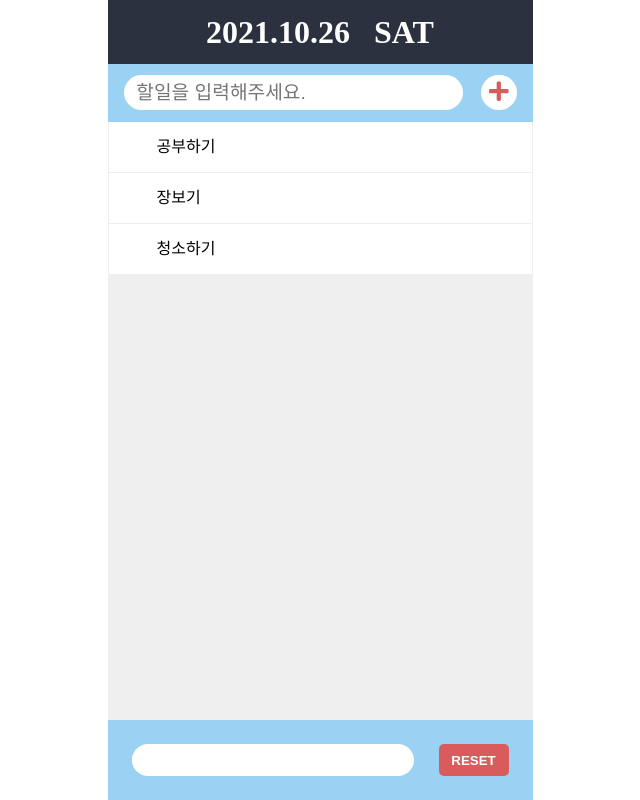
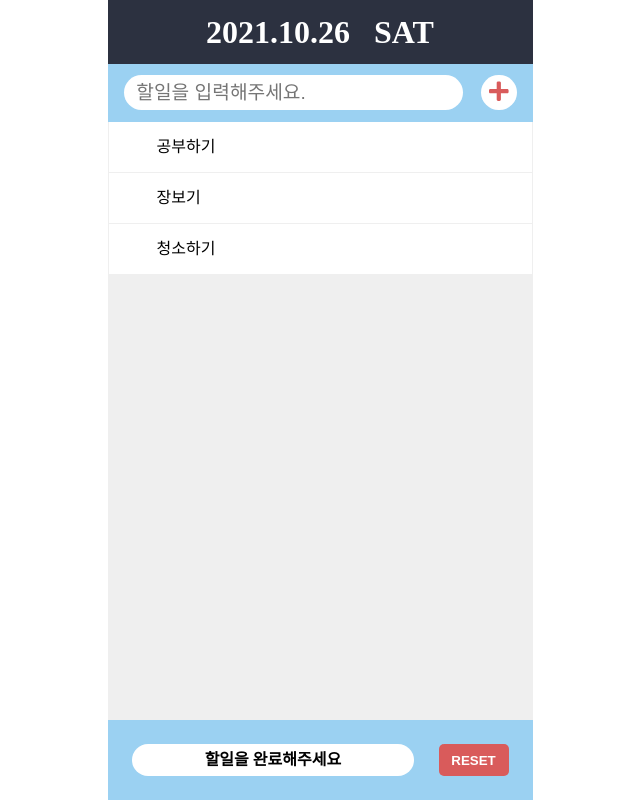
Before and after one commit to NamgyungKim/Todo-list-2021, a React (Create React App) app: page / in a window 1280 px wide. Shown: the whole page, without its empty margins (320-960 px from the left). Built offline with nearby package versions, Linux system fonts and the light colour scheme.

Commit message:
완료된 목록이 없을경우

```diff
--- a/src/app.css
+++ b/src/app.css
@@ -20,3 +20,4 @@ header { width: 100%; height: 4rem; text-align: center; background-color: #2C314
 .rate { width: 75%; height: 2rem; border-radius: 1em; background-color: white; }
 .rate .gauge{text-align: center; height: 2rem; border-radius: 1em;  background-color: #D95B5B; color: white; font-weight: bold; line-height: 2rem; transition: .5s;}
 .reset_btn{ max-width: 70px; width: 20%; border: none; border-radius: 5px; background-color: #D95B5B; color: white; font-weight: bold; box-sizing: border-box;}
+.no_gauge {width: 100%; line-height: 2em; text-align: center; font-weight: bold;}
--- a/src/components/footer.jsx
+++ b/src/components/footer.jsx
@@ -6,7 +6,11 @@ const Footer = (props) => {
   return (
     <footer className="footer">
       <div className="rate">
-        <div className="gauge" style={{width: gauge+'%'}}>{gauge}%</div>
+        {
+          gauge === 0 ?
+          <div className="no_gauge">할일을 완료해주세요</div>:
+          <div className="gauge" style={{width: gauge+'%'}}>{gauge}%</div>
+        }
       </div>
       <button type="button" className="reset_btn">RESET</button>
     </footer>
```
